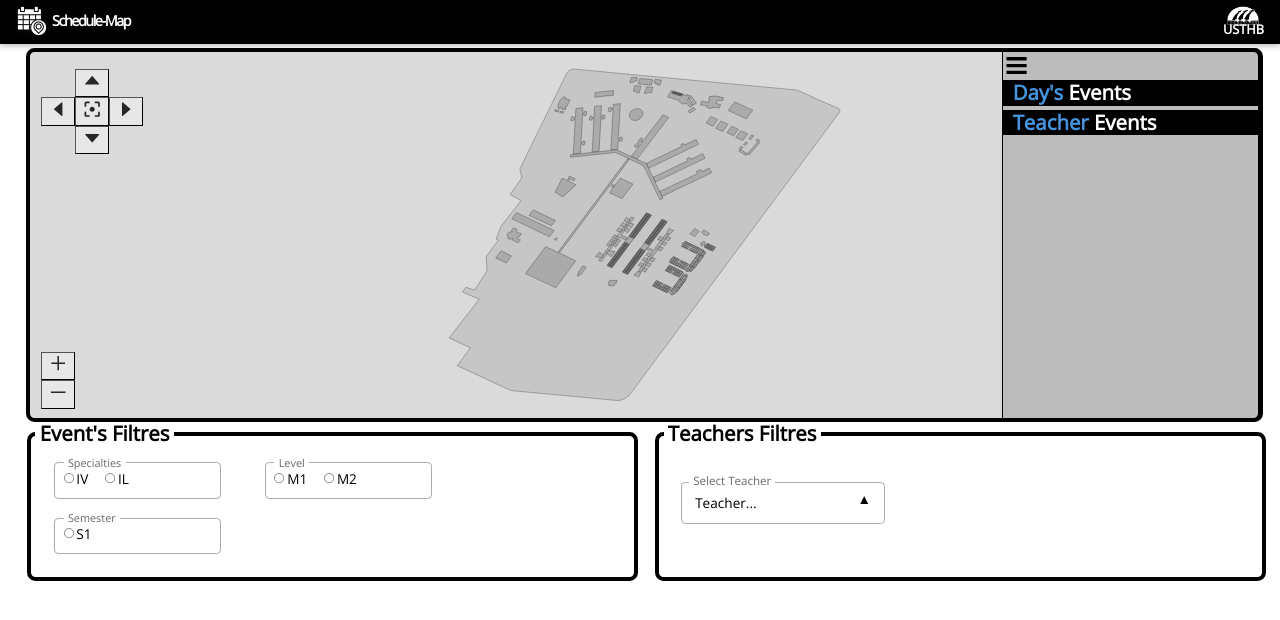
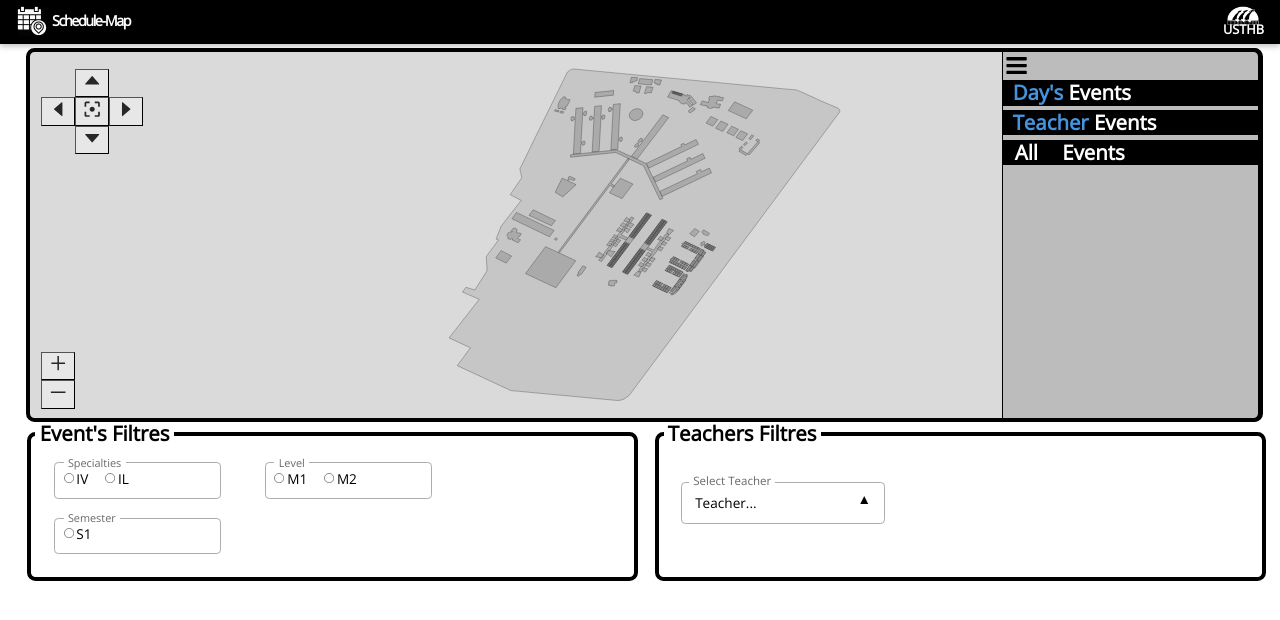
Before and after one commit to HicH987/project_dataVis, a React (Vite) app: page / in a window 1280 px wide. Both pictures are taken after a click on the button 1242 px from the left and 66 px from the top of the page. Shown: the top 620 px of the page. Built offline with nearby package versions, Linux system fonts and the light colour scheme.

Commit message:
add all year events

```diff
--- a/src/components/app.jsx
+++ b/src/components/app.jsx
@@ -13,7 +13,10 @@ export default function App() {
   const [selectedProf, setSelectedProf] = React.useState("");
   const [teachersList, setTeachersList] = React.useState([]);
   const [allEventsList, setAllEventsList] = React.useState([]);
+
   const [teacherEvents, setTeacherEvents] = React.useState([]);
+
+  const [specEvents, setSpecEvents] = React.useState([]);
 
   React.useEffect(() => {
     if (scheduleData.loading) return;
@@ -32,6 +35,9 @@ export default function App() {
 
   React.useEffect(() => {
     updateDataStates(scheduleData, formData, setDayData, setFreeDays);
+
+    setSpecEvents(allEventsList.filter((e) => e.spc === formData.spec && e.lvl === formData.lvl))
+
   }, [formData]);
 
   function passData(data) {
@@ -63,6 +69,7 @@ export default function App() {
         showSdBar={showSdBar}
         setShowSdBar={setShowSdBar}
         teacherEvents={teacherEvents}
+        specEvents={specEvents}
       />
       <Form
         passData={passData}
--- a/src/components/map.jsx
+++ b/src/components/map.jsx
@@ -26,6 +26,7 @@ export default function Map(props) {
   // const [props.showSdBar, props.setShowSdBar] = React.useState(true);
   const [displayEventsList, setDisplayEventsList] = React.useState(true);
   const [displayProfEvntList, setDisplayProfEvntList] = React.useState(true);
+  const [displaySpecList, setDisplaySpecList] = React.useState(true);
 
   const tip_style = {
     visibility: "hidden",
@@ -46,8 +47,7 @@ export default function Map(props) {
     if (props.dayData) {
       props.setShowSdBar(true);
       setDisplayEventsList(true);
-    } else
-    setDisplayEventsList(false);
+    } else setDisplayEventsList(false);
     // console.log(props.dayData);
   }, [props.dayData]);
 
@@ -55,10 +55,16 @@ export default function Map(props) {
     deleteAllResult();
     if (!isEmpty(props.teacherEvents)) {
       setDisplayProfEvntList(true);
-    }else
-    setDisplayProfEvntList(false);
+    } else setDisplayProfEvntList(false);
     // console.log(props.dayData);
   }, [props.teacherEvents]);
+
+  useEffect(() => {
+    deleteAllResult();
+    if (!isEmpty(props.specEvents)) {
+      setDisplaySpecList(true);
+    } else setDisplaySpecList(false);
+  }, [props.specEvents]);
 
   return (
     <div className="map" id="wrapper">
@@ -140,7 +146,10 @@ export default function Map(props) {
                   </span>
                   Events
                 </div>
-                <div className="list-event" style={displayEventsList ? {} : { display: "none" }}>
+                <div
+                  className="list-event"
+                  style={displayEventsList ? {} : { display: "none" }}
+                >
                   {!props.dayData ? (
                     <EmptyList />
                   ) : (
@@ -160,7 +169,10 @@ export default function Map(props) {
                 >
                   <span className="current-day"> Teacher </span>Events
                 </div>
-                <div className="list-event" style={displayProfEvntList ? {} : { display: "none" }}>
+                <div
+                  className="list-event"
+                  style={displayProfEvntList ? {} : { display: "none" }}
+                >
                   {isEmpty(props.teacherEvents) ? (
                     <EmptyList />
                   ) : (
@@ -168,6 +180,37 @@ export default function Map(props) {
                       mapData={mapData}
                       day={null}
                       teacherEvents={props.teacherEvents}
+                    />
+                  )}
+                </div>
+              </div>
+
+              <div>
+                <div
+                  className="sidebar-title"
+                  onClick={() => setDisplaySpecList((prev) => !prev)}
+                >
+                    &nbsp;&nbsp;All
+                  <span className="current-day">
+                    {" "}
+                    {!isEmpty(props.specEvents)
+                      ? `${props.specEvents[0].spc}-${props.specEvents[0].lvl}`
+                      : ""}
+                  </span>
+                  &nbsp;
+                  Events
+                </div>
+                <div
+                  className="list-event"
+                  style={displaySpecList ? {} : { display: "none" }}
+                >
+                  {isEmpty(props.specEvents) ? (
+                    <EmptyList />
+                  ) : (
+                    <EventsDay
+                      mapData={mapData}
+                      day={null}
+                      teacherEvents={props.specEvents}
                     />
                   )}
                 </div>
--- a/src/components/map.scss
+++ b/src/components/map.scss
@@ -113,9 +113,11 @@
   // overflow-y: overlay;
   // overflow-x: none;
   // height: 330px;
-  min-height: 100px;
-  margin-inline: 5px;
-  margin-bottom: 10px;
+  // min-height: 100px;
+  background-color: rgb(159, 159, 159);
+  margin: 0;
+  // margin-inline: 5px;
+  // margin-bottom: 10px;
 }
 
 .current-day {
@@ -286,7 +288,7 @@ table td:first-of-type {
 }
 
 .empty-list {
-  margin-top: 30px;
+  // margin-top: 30px;
   // border: #000 1px solid;
   display: grid;
   justify-content: center;
```
